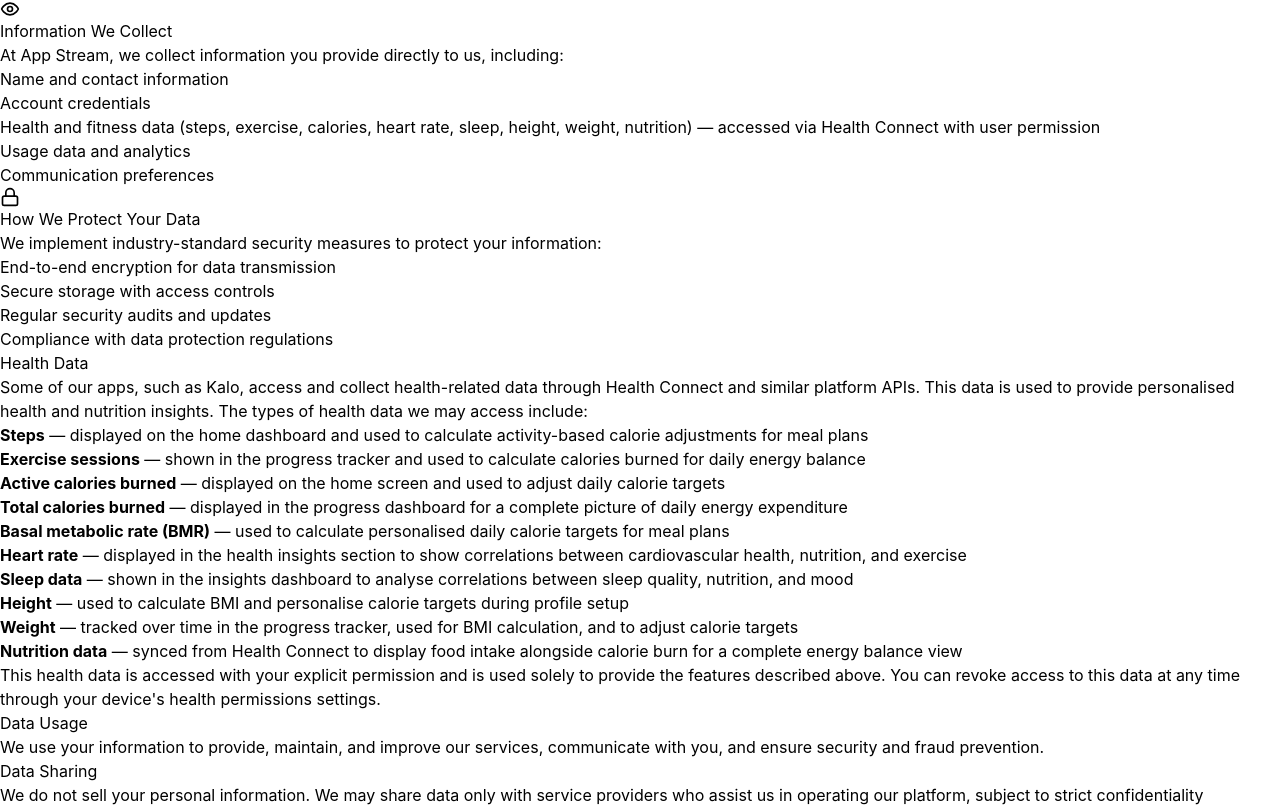
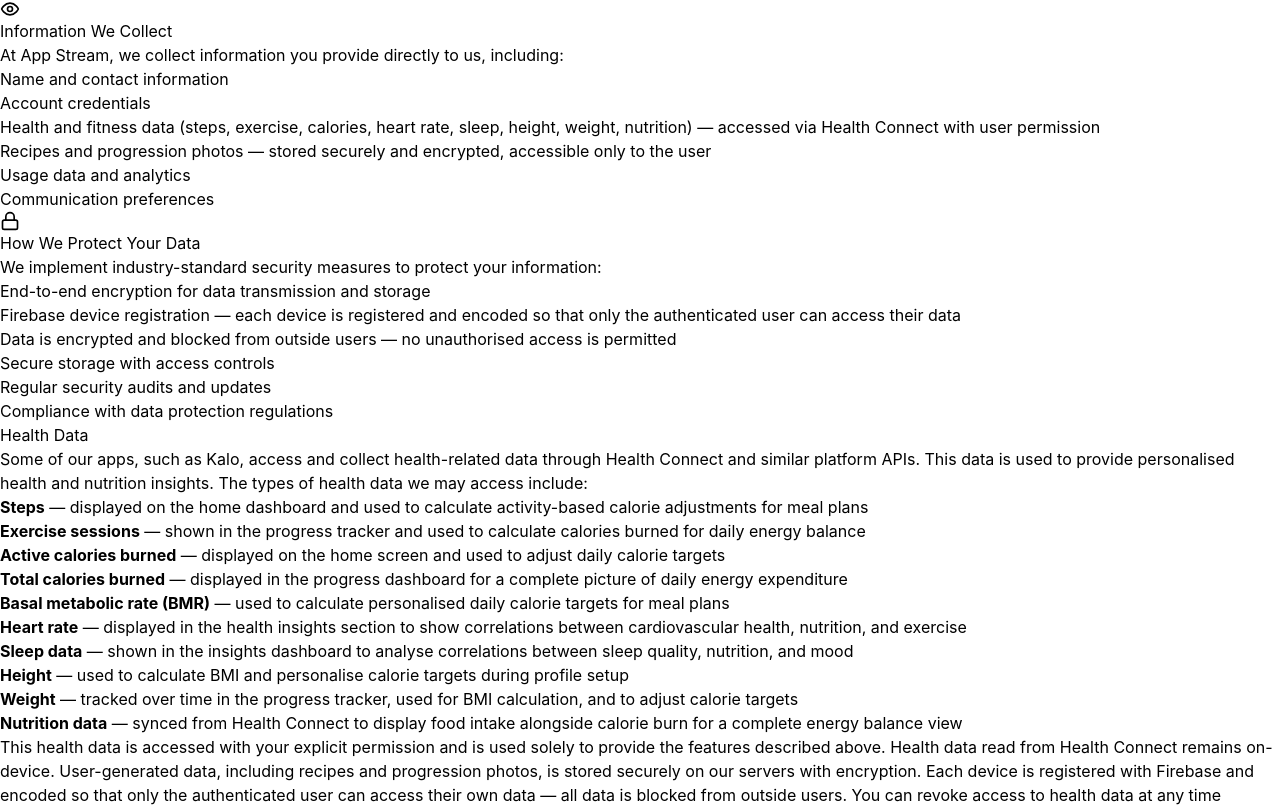
Before and after one commit to billywhizz17a/app-stream, a React (Vite) app: page /#/privacy in a window 1280 px wide. Shown: the part 919-1726 px from the top of the page. Built offline with nearby package versions, Linux system fonts and the light colour scheme.

Commit message:
Add recipes/progression photos, Firebase device registration, and encryption details to privacy policy

```diff
--- a/src/pages/Privacy.jsx
+++ b/src/pages/Privacy.jsx
@@ -29,6 +29,7 @@ function Privacy() {
                 <li>Name and contact information</li>
                 <li>Account credentials</li>
                 <li>Health and fitness data (steps, exercise, calories, heart rate, sleep, height, weight, nutrition) — accessed via Health Connect with user permission</li>
+                <li>Recipes and progression photos — stored securely and encrypted, accessible only to the user</li>
                 <li>Usage data and analytics</li>
                 <li>Communication preferences</li>
               </ul>
@@ -43,7 +44,9 @@ function Privacy() {
                 We implement industry-standard security measures to protect your information:
               </p>
               <ul className="list-disc list-inside space-y-2 ml-4">
-                <li>End-to-end encryption for data transmission</li>
+                <li>End-to-end encryption for data transmission and storage</li>
+                <li>Firebase device registration — each device is registered and encoded so that only the authenticated user can access their data</li>
+                <li>Data is encrypted and blocked from outside users — no unauthorised access is permitted</li>
                 <li>Secure storage with access controls</li>
                 <li>Regular security audits and updates</li>
                 <li>Compliance with data protection regulations</li>
@@ -71,8 +74,11 @@ function Privacy() {
               </ul>
               <p className="mt-3">
                 This health data is accessed with your explicit permission and is used solely to
-                provide the features described above. You can revoke access to this data at any time through
-                your device's health permissions settings.
+                provide the features described above. Health data read from Health Connect remains on-device.
+                User-generated data, including recipes and progression photos, is stored securely on our
+                servers with encryption. Each device is registered with Firebase and encoded so that only
+                the authenticated user can access their own data — all data is blocked from outside users.
+                You can revoke access to health data at any time through your device's health permissions settings.
               </p>
             </section>
 
```
